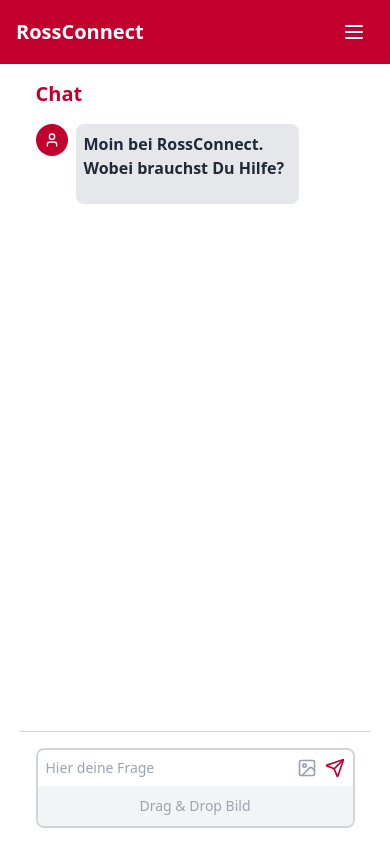
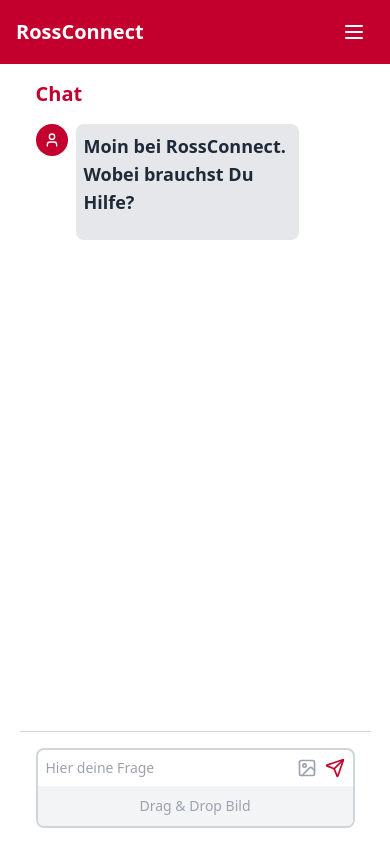
Before and after one commit to Hansehart/HanseGPT, a React (Vite) app in the folder frontend/artifact/: page /chat in a window 390 px wide. Shown: the top 844 px of the page. Built offline with nearby package versions, Linux system fonts and the light colour scheme.

Commit message:
add: person phone

```diff
--- a/frontend/artifact/src/components/chat/Message.tsx
+++ b/frontend/artifact/src/components/chat/Message.tsx
@@ -16,7 +16,7 @@
 
       return (
         <div key={index} className="mb-4">
-          <div className="font-semibold">{name}</div>
+          <div className="font-bold text-lg">{name}</div>
           {lines.slice(1).map(
             (line, lineIndex) =>
               !line.startsWith("Mail:") &&
```
